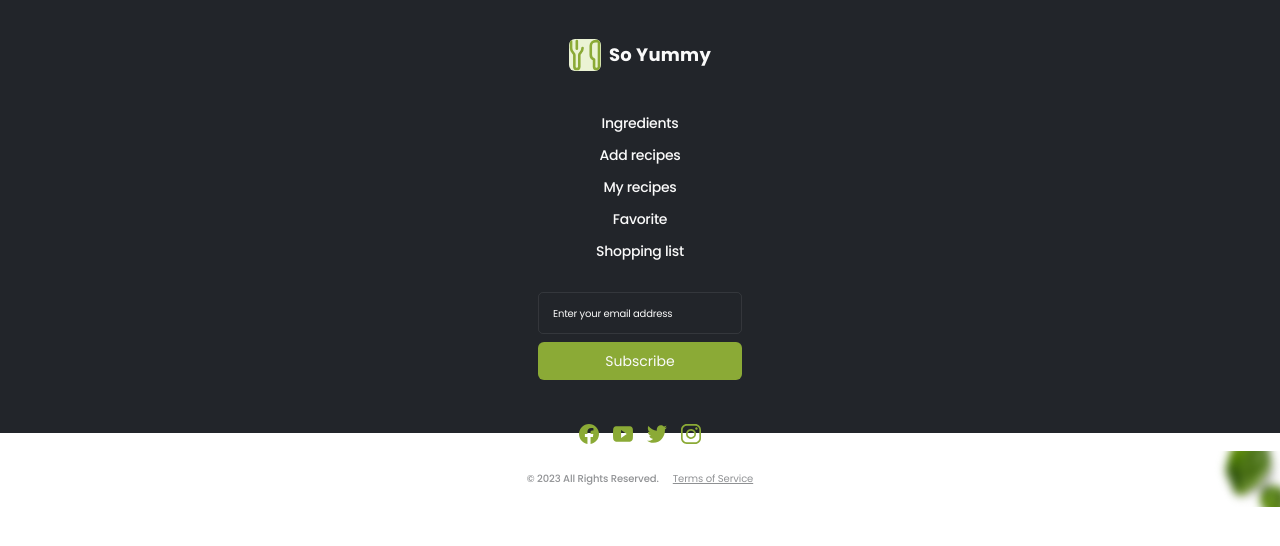
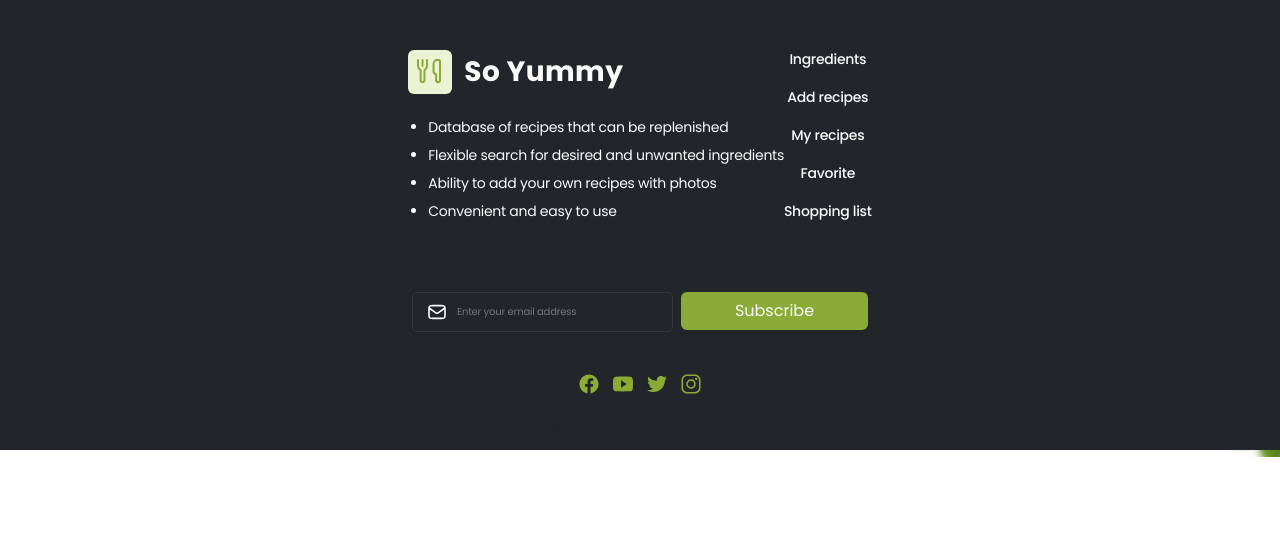
Before and after one commit to piotrlewoniec/soyummy, a React (Create React App) app in the folder frontend/: page /soyummy/footer in a window 1280 px wide. Shown: the top 546 px of the page. Built offline with nearby package versions, Linux system fonts and the light colour scheme.

Commit message:
mobile styling and half of tablet done

```diff
--- a/frontend/src/components/Footer/Footer.jsx
+++ b/frontend/src/components/Footer/Footer.jsx
@@ -1,10 +1,12 @@
 import { NavLink } from 'react-router-dom';
 import styles from './Footer.module.css';
-import svgsprite from './symbol-defs.svg';
+import svgsprite from '../../assets/icons/icons.svg';
 
 export const Footer = () => {
   return (
-    <div className={styles.footerContainer}>
+    <section className={styles.footerContainer}>
+      <div className={styles.footerDescription}>
+        <div className={styles.descriptionBody}>
           <div className={styles.soYummy}>
             <NavLink to="/">
               <svg className={styles.logoSvg}>
@@ -14,6 +16,13 @@ export const Footer = () => {
             </NavLink>
           </div>
 
+          <ul className={styles.descriptionList}>
+            <li>Database of recipes that can be replenished </li>
+            <li>Flexible search for desired and unwanted ingredients</li>
+            <li>Ability to add your own recipes with photos</li>
+            <li>Convenient and easy to use</li>
+          </ul>
+        </div>
         <div className={styles.navMenu}>
           <NavLink to="/">Ingredients</NavLink>
           <NavLink to="/">Add recipes</NavLink>
@@ -21,13 +30,20 @@ export const Footer = () => {
           <NavLink to="/">Favorite</NavLink>
           <NavLink to="/">Shopping list</NavLink>
         </div>
+      </div>
+
       <form className={styles.subscription}>
+        <label className={styles.subscriptionEmail}>
+          <svg className={styles.subscriptionInputIcon}>
+            <use href={`${svgsprite}#icon-input-envelope`} />
+          </svg>
           <input
             id="subscriptionEmail"
-          className={styles.subscriptionEmail}
             type="text"
             placeholder="Enter your email address"
+            className={styles.subscriptionEmailInput}
           ></input>
+        </label>
         <button
           id="subscriptionButton"
           className={styles.subscriptionButton}
@@ -44,12 +60,12 @@ export const Footer = () => {
         </a>
         <a href="https://youtube.com/">
           <svg className={styles.logoSvg2}>
-            <use href={`${svgsprite}#icon-you-tube`} />
+            <use href={`${svgsprite}#icon-youtube`} />
           </svg>
         </a>
         <a href="https://twitter.com/">
           <svg className={styles.logoSvg2}>
-            <use href={`${svgsprite}#icon-twiter`} />
+            <use href={`${svgsprite}#icon-twitter`} />
           </svg>
         </a>
         <a href="https://instagram.com/">
@@ -63,6 +79,6 @@ export const Footer = () => {
         <p>© 2023 All Rights Reserved.</p>
         <a href="/tos">Terms of Service</a>
       </div>
-    </div>
+    </section>
   );
 };
--- a/frontend/src/components/Footer/Footer.module.css
+++ b/frontend/src/components/Footer/Footer.module.css
@@ -2,7 +2,7 @@
   display: flex;
   flex-direction: column;
   align-items: center;
-  height: 433px;
+  height: 450px;
   background-color: #22252a;
   color: #fafafa;
   font-family: Poppins;
@@ -40,6 +40,7 @@
   font-weight: 700;
   line-height: 18px; /* 100% */
   letter-spacing: 0.27px;
+  margin: 0;
 }
 .navMenu {
   display: flex;
@@ -51,7 +52,6 @@
 }
 .navMenu a {
   color: inherit;
-
   font-size: 14px;
   font-style: normal;
   font-weight: 500;
@@ -66,33 +66,49 @@
   position: relative;
 }
 .subscriptionEmail {
-  max-width: 204px;
-  color: white;
-  width: auto;
+  display: flex;
+  align-items: center;
+  width: 204px;
   height: 38px;
-  background: none;
   border: 1px solid #ffffff15;
   border-radius: 5px;
-  padding-left: 14px;
+  &:focus {
+    border: 1px solid white;
+  }
+}
+
+.subscriptionEmailInput {
+  background: none;
+  border-style: none;
+  font-family: Poppins;
+  color: white;
   font-size: 10px;
   font-style: normal;
   font-weight: 400;
   line-height: normal;
   letter-spacing: -0.2px;
+  padding-left: 10px;
+  width: 150px;
+  outline: none;
+  &:focus {
+    border: 1px solid white;
+  }
 }
-
+.subscriptionEmailInput::placeholder {
+  opacity: 1;
+}
 .subscriptionEmail.active {
   border: 1px solid red;
 }
-.subscriptionEmail::placeholder {
-  color: #fafafa;
-  font-family: Poppins;
-  font-size: 10px;
-  font-style: normal;
-  font-weight: 400;
-  line-height: normal;
-  letter-spacing: -0.2px;
-  opacity: 1;
+
+.subscriptionInputIcon {
+  width: 20px;
+  height: 20px;
+  fill: none;
+  stroke: white;
+  background-size: cover;
+  background-repeat: no-repeat;
+  padding-left: 14px;
 }
 .subscriptionButton {
   display: flex;
@@ -170,14 +186,80 @@
   letter-spacing: -0.1px;
   font-weight: 400;
   opacity: 0.5;
+  text-decoration: none;
 }
-@media (max-width: 767px) {
+.descriptionList {
+  display: none;
 }
 
 /* Obraz tła na tabletach */
-@media (min-width: 768px) and (max-width: 1023px) {
+@media (min-width: 768px) and (max-width: 1439px) {
+  .soYummy {
+    margin-top: 0;
+    margin-bottom: 24px;
+  }
+  .soYummy a {
+    gap: 12px;
+  }
+  .logoSvg {
+    width: 44px;
+    height: 44px;
+  }
+
+  .brandName {
+    font-size: 28px;
+    line-height: 28px; /* 100% */
+    letter-spacing: 0.42px;
+    margin: 0;
+  }
+  .footerDescription {
+    display: flex;
+    flex-direction: row;
+    align-items: center;
+    margin-top: 50px;
+    margin-bottom: 72px;
+  }
+
+  .descriptionList {
+    display: flex;
+    flex-direction: column;
+    padding-left: 20px;
+    gap: 10px;
+    margin: 0;
+  }
+  .descriptionList li {
+    color: #fafafa;
+    font-family: Poppins;
+    font-size: 14px;
+    font-style: normal;
+    font-weight: 400;
+    line-height: 18px; /* 128.571% */
+    letter-spacing: -0.28px;
+  }
+  .descriptionBody {
+    display: flex;
+    flex-direction: column;
+  }
+  .navMenu {
+    margin: 0;
+    gap: 20px;
+  }
+  .subscription {
+    flex-direction: row;
+  }
+  .subscriptionEmail {
+    width: 259px;
+  }
+  .subscriptionEmailInput {
+    width: 200px;
+  }
+  .subscriptionButton {
+    width: 187px;
+    font-size: 16px;
+    line-height: 18px; /* 112.5% */
+  }
 }
 
 /* Obraz tła na komputerach */
-@media (min-width: 1024px) {
+@media (min-width: 1440px) {
 }
```
Lines whose indentation alone changed are shown as unchanged.
